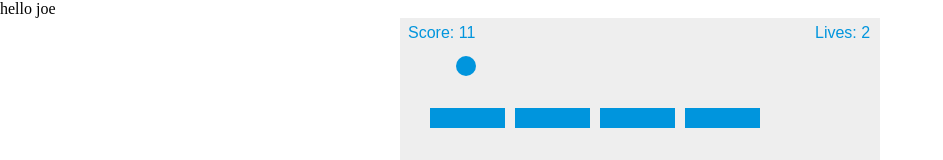
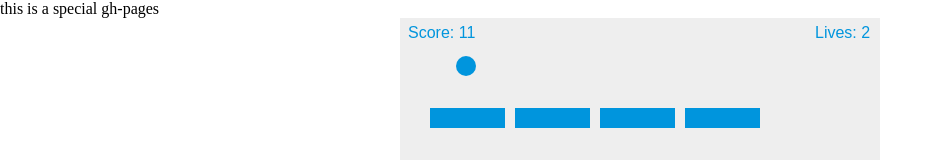
Before and after one commit to monicavalcourt/uber-vs-car, a plain HTML site: page index.html in a window 1280 px wide. Shown: the top 160 px of the page, without its empty margins (0-943 px from the left). Drawn offline with Linux system fonts and the light colour scheme.

Commit message:
changed html text

```diff
--- a/index.html
+++ b/index.html
@@ -9,7 +9,7 @@
     </style>
 </head>
 <body>
-<p> hello joe </p>
+<p> this is a special gh-pages </p>
 
 <canvas id="myCanvas" width="480" height="320"></canvas>
 
```
